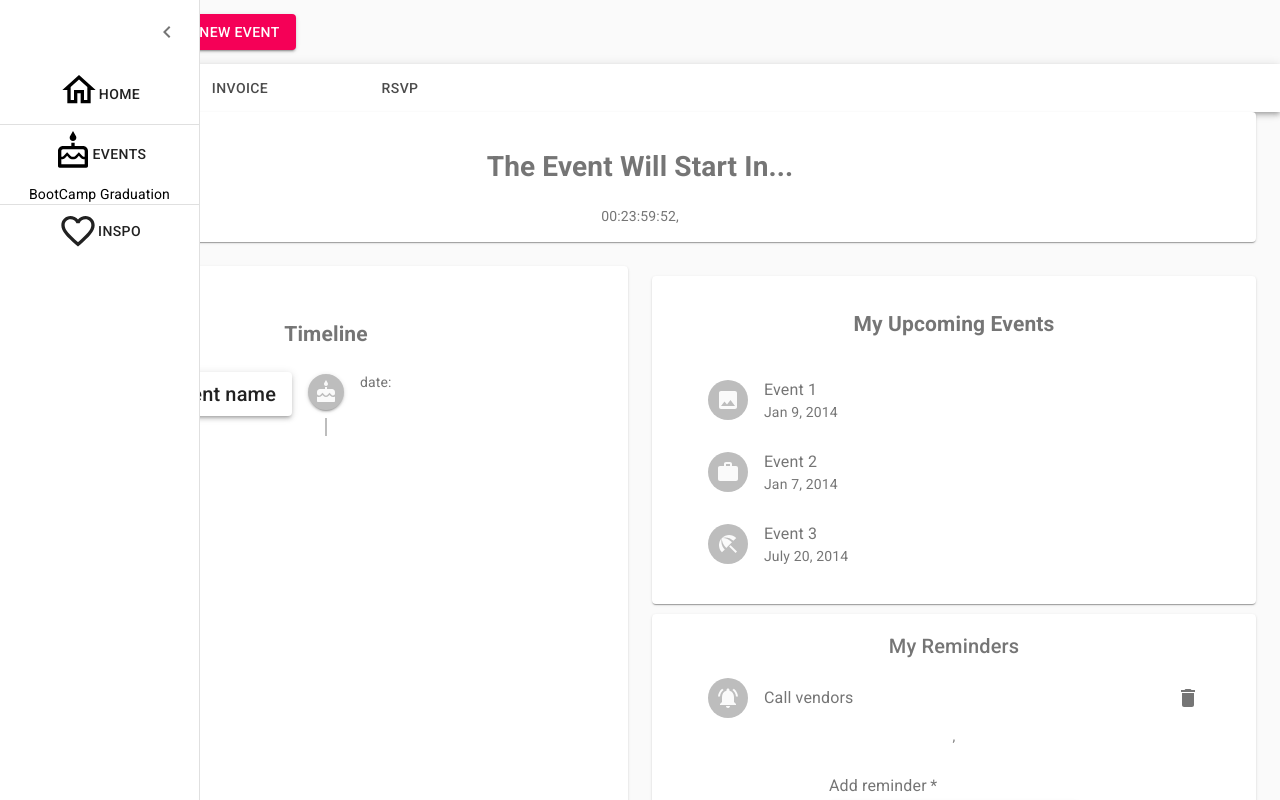
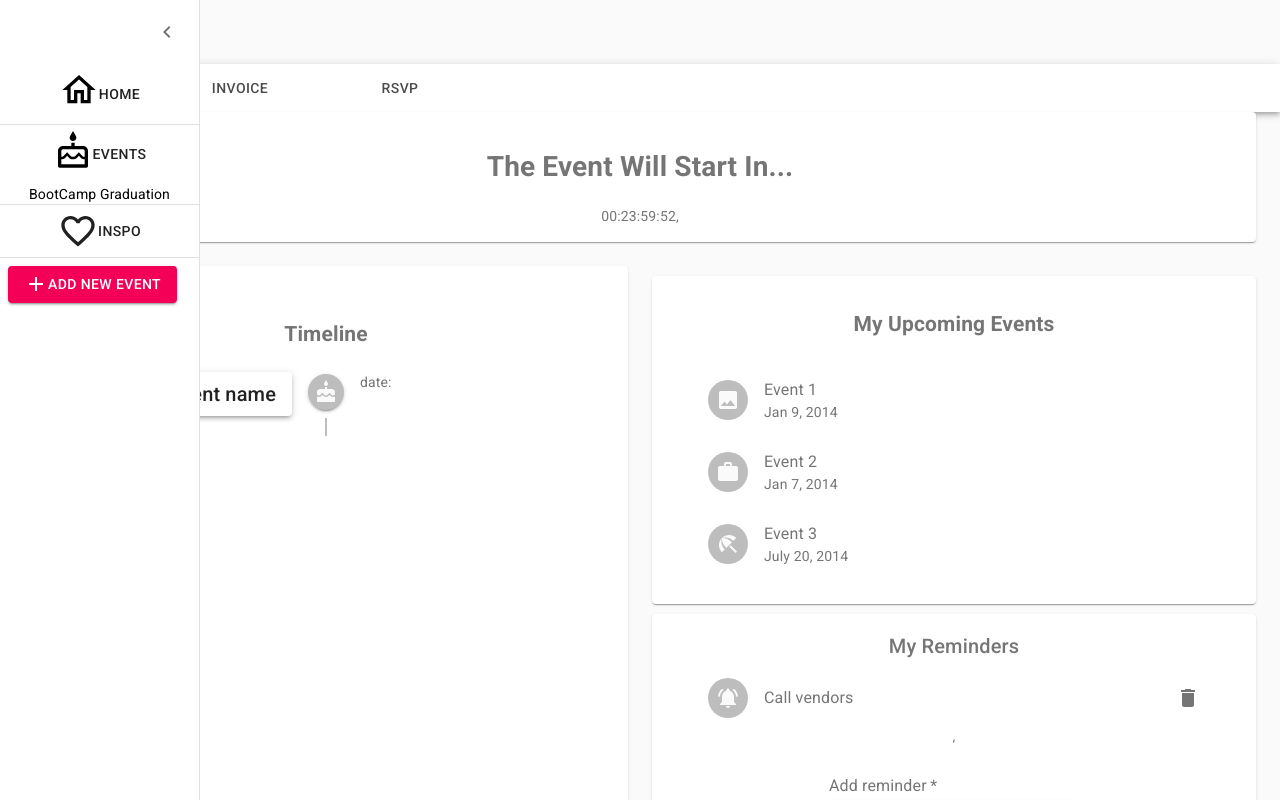
Before and after one commit to blegesse-git/Project-3, a React (Create React App) app in the folder client/: page /home in a window 1280 px wide. Both pictures are taken after a click on the button 36 px from the left and 32 px from the top of the page. Shown: the top 800 px of the page. Built offline with nearby package versions, Linux system fonts and the light colour scheme.

Commit message:
moved add event button into side-bar

```diff
--- a/client/src/components/AddNewEventBtn/AddNewEvent.js
+++ b/client/src/components/AddNewEventBtn/AddNewEvent.js
@@ -3,6 +3,7 @@ import { makeStyles } from '@material-ui/core/styles';
 import Button from '@material-ui/core/Button';
 import Modal from '@material-ui/core/Modal';
 import CreateEvent from "../CreateEvent/CreateEvent"
+import AddIcon from '@material-ui/icons/Add';
 
 function rand() {
   return Math.round(Math.random() * 20) - 10;
@@ -60,7 +61,7 @@ function AddNewEvent(){
     );
     return(
 <div className={classes.root}>
-        <Button  type="button" onClick={handleOpen} variant="contained" color="secondary">
+        <Button  type="button" onClick={handleOpen} variant="contained" color="secondary"> <AddIcon/>
         Add New Event
               </Button>
               <Modal
--- a/client/src/components/Navbar/EventTabs.js
+++ b/client/src/components/Navbar/EventTabs.js
@@ -4,13 +4,10 @@ import { makeStyles } from '@material-ui/core/styles';
 import AppBar from '@material-ui/core/AppBar';
 import Tabs from '@material-ui/core/Tabs';
 import Tab from '@material-ui/core/Tab';
-
 import {Link} from "react-router-dom";
-import MyEvents from "../../pages/MyEvents"
-import Invoice from '../../pages/invoice';
 
 
-export default function SimpleTabs() {
+ function EventTabs() {
 
   const [currentTab, setCurrentTab] = React.useState(0);
 
@@ -31,3 +28,4 @@ export default function SimpleTabs() {
     </div>
   );
 }
+export default EventTabs;
--- a/client/src/components/Navbar/Nav.js
+++ b/client/src/components/Navbar/Nav.js
@@ -107,7 +107,6 @@ const useStyles = makeStyles((theme) => ({
           <Typography variant="h6" noWrap>
             Name of App
           </Typography>
-          <AddNewEvent />
         </Toolbar>
 
       <Drawer
@@ -136,6 +135,9 @@ const useStyles = makeStyles((theme) => ({
         <Divider />
         <Button color="inherit"> <FavoriteBorderOutlinedIcon style={{ fontSize: 40 }}/>Inspo</Button>
 
+        <Divider />
+
+        <AddNewEvent/>
       </Drawer>
 
     </div>
```
